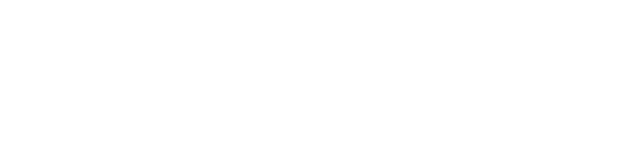
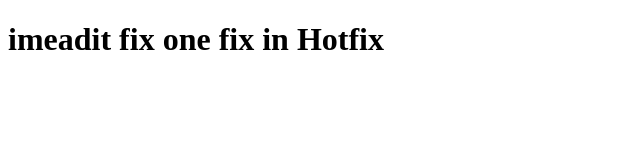
Before and after one commit to MarazinAsfak/TRY-Whole-With-Git-Destop, a plain HTML site: page index.html in a window 1280 px wide. Shown: the whole page, without its empty margins (0-640 px from the left). Drawn offline with Linux system fonts and the light colour scheme.

Commit message:
Add hotfix heading to homepage
This change adds a temporary hotfix heading to index.html so the updated content is visible on the page.

```diff
--- a/index.html
+++ b/index.html
@@ -9,7 +9,7 @@
 
 
 
-
+    <h1>imeadit fix one fix in Hotfix</h1>
 
 
 
```
